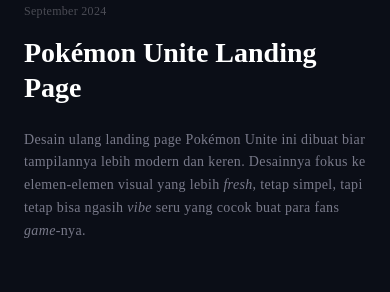
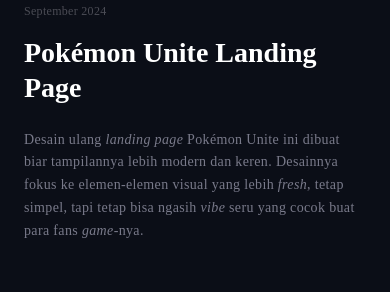
Before and after one commit to deltadv/web-portfolio, a React (Create React App) app: page / in a window 390 px wide. Shown: the part 3500-3792 px from the top of the page. Built offline with nearby package versions, Linux system fonts and the light colour scheme.

Commit message:
Update things

```diff
--- a/src/components/PokemonUnite.jsx
+++ b/src/components/PokemonUnite.jsx
@@ -19,7 +19,7 @@ const PokemonUnite = () => {
             </h1>
             {/* Deskripsi */}
             <p className="text-[#797a8a] text-sm sm:text-base md:text-lg leading-relaxed md:leading-loose tracking-wide">
-              Desain ulang landing page Pokémon Unite ini dibuat biar
+              Desain ulang <span className="italic">landing page</span> Pokémon Unite ini dibuat biar
               tampilannya lebih modern dan keren. Desainnya fokus ke
               elemen-elemen visual yang lebih{" "}
               <span className="italic">fresh</span>, tetap simpel, tapi tetap
@@ -46,14 +46,14 @@ const PokemonUnite = () => {
           <img
             src={Unite}
             alt="Pokemon Unite"
-            className="hidden sm:block w-full h-auto object-cover"
+            className="w-full h-auto object-cover"
           />
           {/* Gambar mobile */}
-          <img
+          {/* <img
             src={UniteMobile}
             alt="Pokemon Unite Mobile"
             className="block sm:hidden w-full h-auto object-cover"
-          />
+          /> */}
         </div>
       </div>
     </div>
```
